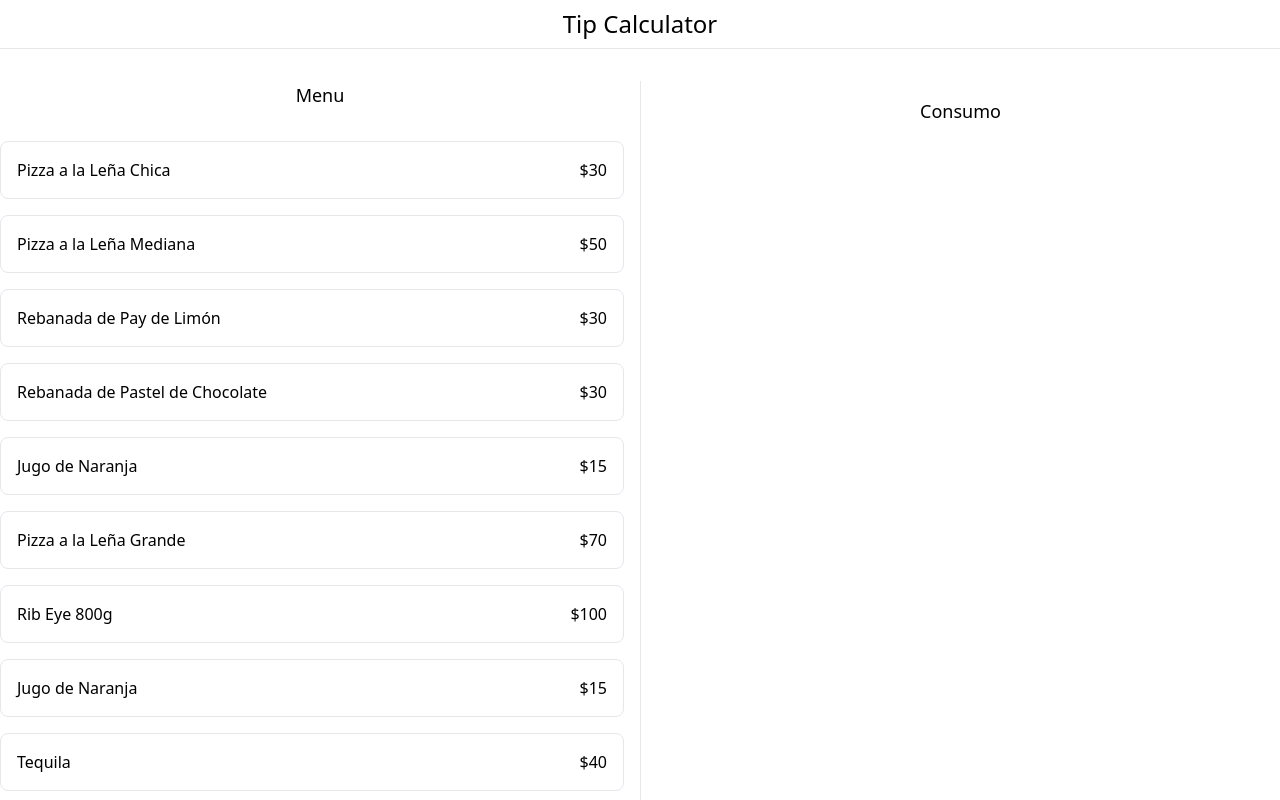
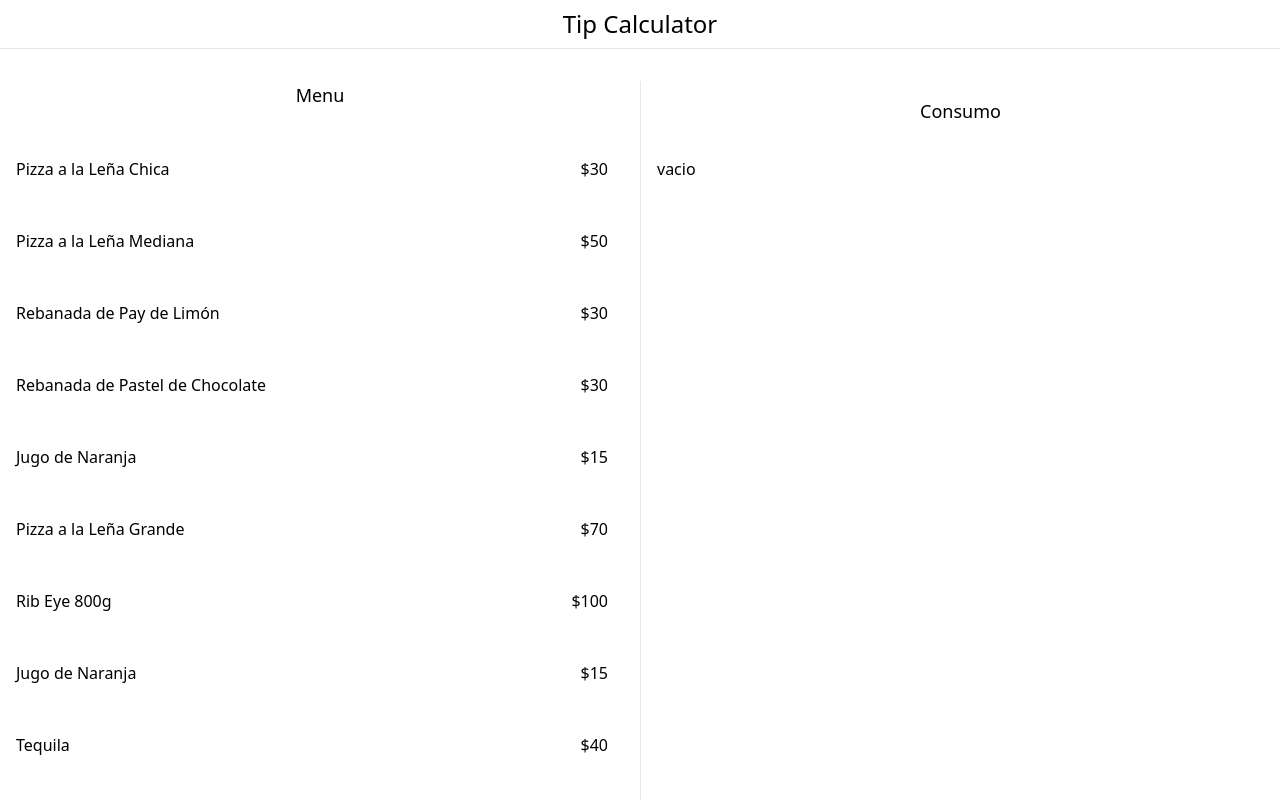
Before and after one commit to undefindev/tip_calculator, a React (Vite) app: page / in a window 1280 px wide. Shown: the top 800 px of the page. Built offline with nearby package versions, Linux system fonts and the light colour scheme.

Commit message:
orederContents component agregando los elementos al carrito y mostrandolos

```diff
--- a/src/App.tsx
+++ b/src/App.tsx
@@ -1,4 +1,5 @@
 import MenuItem from "./components/MenuItem"
+import OrderContents from "./components/OrderContents"
 import { menuItems } from "./data/db"
 import useOrder from "./hookd/useOrder" // importamos el hook
 
@@ -6,8 +7,8 @@ import useOrder from "./hookd/useOrder" // importamos el hook
 function App() {
   /* console.log(menuItems) */
 
-  // usamos el hook
-  const { addItem } = useOrder()
+  // usamos el hook, porque todavia no estamos manejando un estado global
+  const { order, addItem } = useOrder()
 
 
   return (
@@ -32,9 +33,16 @@ function App() {
               ))}
             </div>
           </div>
-          {/* summary */}
+
+          {/* right side */}
           <div className="pt-4">
             <h2 className="text-center text-lg font-medium">Consumo</h2>
+            {/* sumary */}
+            <div className="space-y-4 mt-8 ml-4">
+              <OrderContents
+                order={order} // que nunca se no solvin las malditas props
+              />
+            </div>
           </div>
         </main>
       </div>
--- a/src/components/MenuItem.tsx
+++ b/src/components/MenuItem.tsx
@@ -2,7 +2,7 @@ import type { MenuItem } from "../types"
 
 type MenuItemProps = {
   item: MenuItem
-  addItem: () => void // a esto se le conoce como signature o firma
+  addItem: (item: MenuItem) => void // a esto se le conoce como signature o firma
 
 }
 
@@ -10,8 +10,8 @@ export default function MenuItem({ item, addItem }: MenuItemProps) {
   return (
     <>
       <button
-        onClick={() => addItem()}
-        className="w-full border rounded-lg flex justify-between p-4 hover:bg-neutral-50"
+        onClick={() => addItem(item)}
+        className="w-full rounded-lg flex justify-between p-4 hover:bg-sky-100"
       >
         <p>{item.name}</p>
         <p>${item.price}</p>
--- /dev/null
+++ b/src/components/OrderContents.tsx
@@ -0,0 +1,23 @@
+import { OrderItem } from "../types"
+
+
+type OrderContentsProps = {
+  order: OrderItem[]
+}
+export default function OrderContents({ order }: OrderContentsProps) {
+  return (
+    <div>
+      <div>
+        {order.length === 0 ? <p>vacio</p> : (
+          order.map(item => (
+            <div key={item.id}>
+              <p>
+                {item.name}
+              </p>
+            </div>
+          ))
+        )}
+      </div>
+    </div>
+  )
+}
--- a/src/hookd/useOrder.ts
+++ b/src/hookd/useOrder.ts
@@ -3,17 +3,28 @@ import { MenuItem, OrderItem } from "../types"
 
 
 export default function useOrder() {
+  // este es el estado del carrito
+  const [order, setOrder] = useState<OrderItem[]>([]) // esta mamada del los corchetes en el type, no creas que la entendi muy bien.. pero en fin
 
-  // este es el estado del carrito
-  const [order, setOrder] = useState<OrderItem[]>([])
+  const addItem = (item: MenuItem) => {
+    const itemExist = order.find(orderItem => orderItem.id === item.id)
+    if (itemExist) {
+      const updateOrder = order.map(orderItem => orderItem.id === item.id ?
+        { ...orderItem, quantity: orderItem.quantity + 1 } :
+        orderItem
+      )
+      setOrder(updateOrder)
+    } else {
+      const newItem = { ...item, quantity: 1 }
+      setOrder([...order, newItem])
+    }
 
-  // y esta la funcion para agregar los articulos al resumen
-  const addItem = (item: MenuItem) => {
+    /* el problema es que no le estas diciendo que retorne naranjas en la maldita consola
+    console.log(order) */
 
-    const newItem = { ...item, quantity: 1 } // const newItem : OrederItem. tambien seria correcto
-    setOrder([...order, newItem])
   }
   return {
+    order,
     addItem
   }
 }
@@ -26,3 +37,7 @@ export default function useOrder() {
 /*  los 'generic' te permiten escribir codigo mas flexible y sobretodo.. reutilizable.
   esta rrara esta mamada, pero asi funciona, el generic sirve para estructuras estendidas o mamadas de esas. ya tu sabes..!!
 */
+
+/*
+  con el .find() buscamos si ya existe.. si lo encontraste? perfecto. entonces agregale uno cada vez que el usuario presione sobre el, si no existe entonces agregalo
+*/
```
